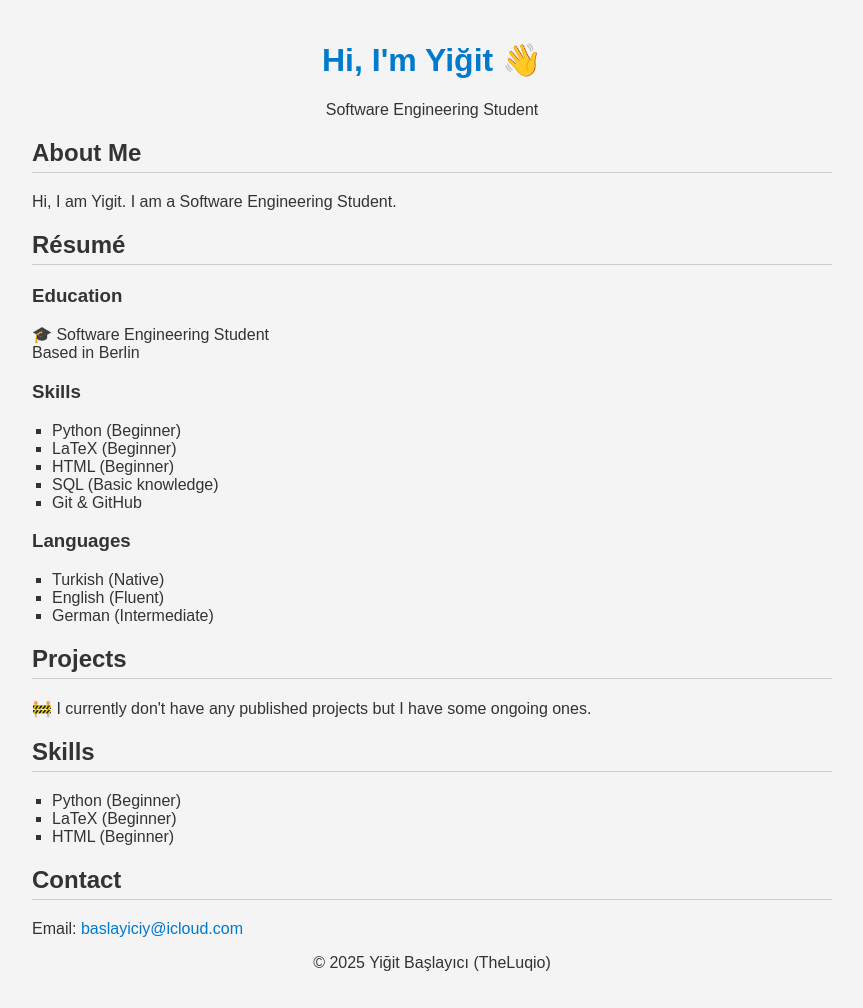
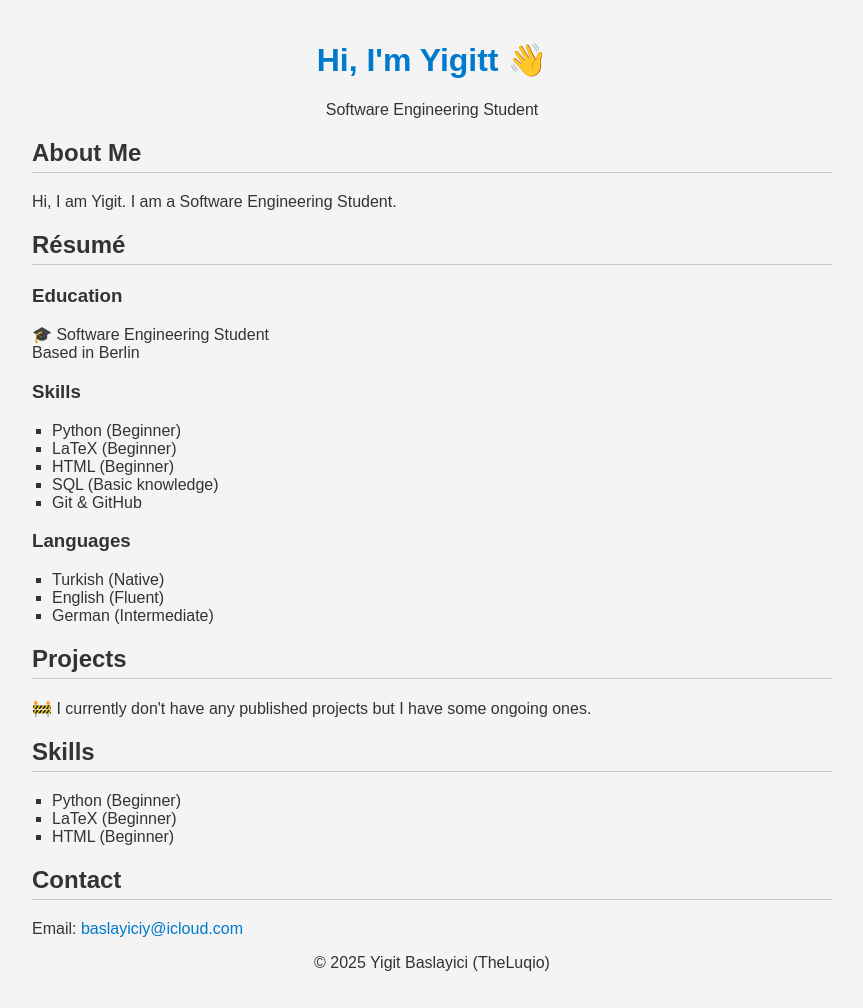
Before and after one commit to TheLuqio/TheLuqio.github.io, a plain HTML site: page index.html in a window 1280 px wide. Shown: the whole page, without its empty margins (208-1071 px from the left). Drawn offline with Linux system fonts and the light colour scheme.

Commit message:
Update index.html

```diff
--- a/index.html
+++ b/index.html
@@ -9,7 +9,7 @@
 </head>
 <body>
   <header>
-    <h1>Hi, I'm Yiğit 👋</h1>
+    <h1>Hi, I'm Yigitt 👋</h1>
     <p>Software Engineering Student</p>
   </header>
 
@@ -60,7 +60,7 @@
   </section>
 
   <footer>
-    <p>© 2025 Yiğit Başlayıcı (TheLuqio)</p>
+    <p>© 2025 Yigit Baslayici (TheLuqio)</p>
   </footer>
 </body>
 </html>
```
